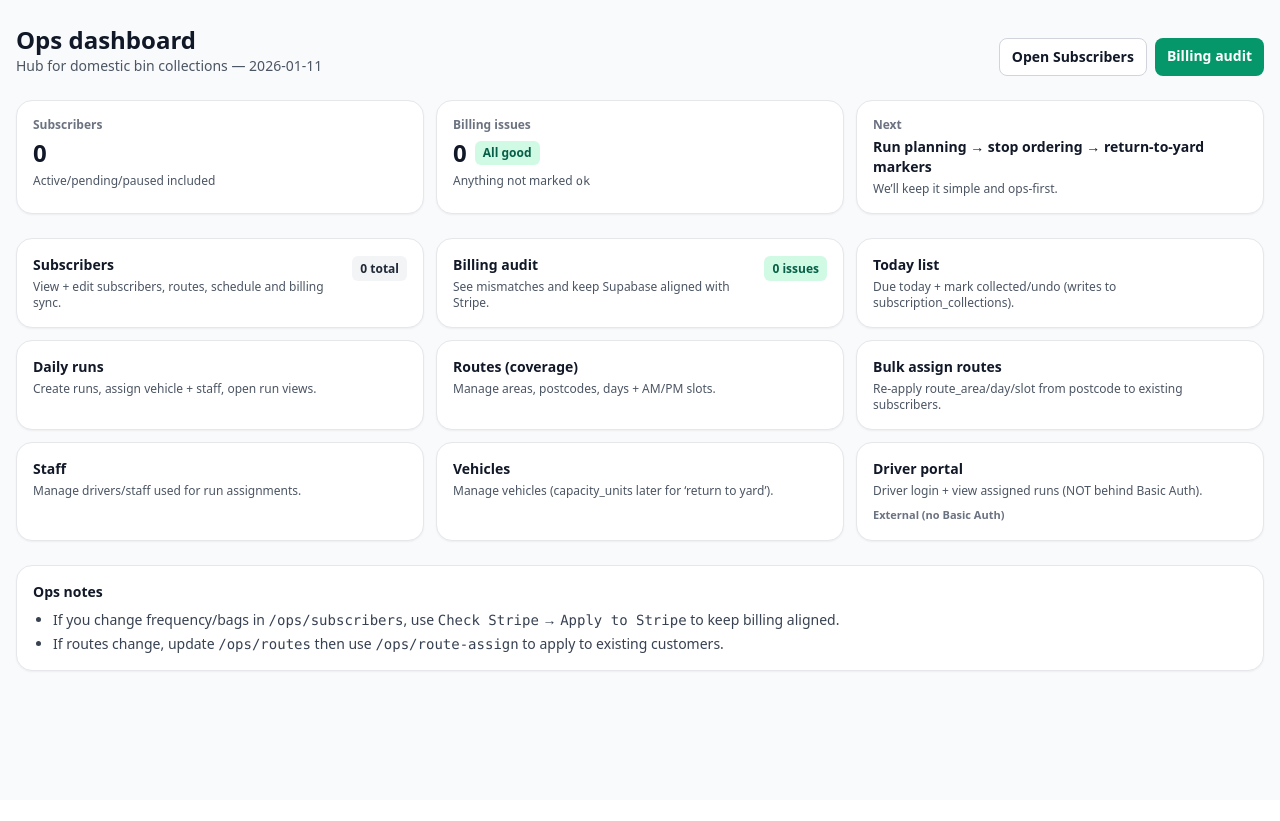
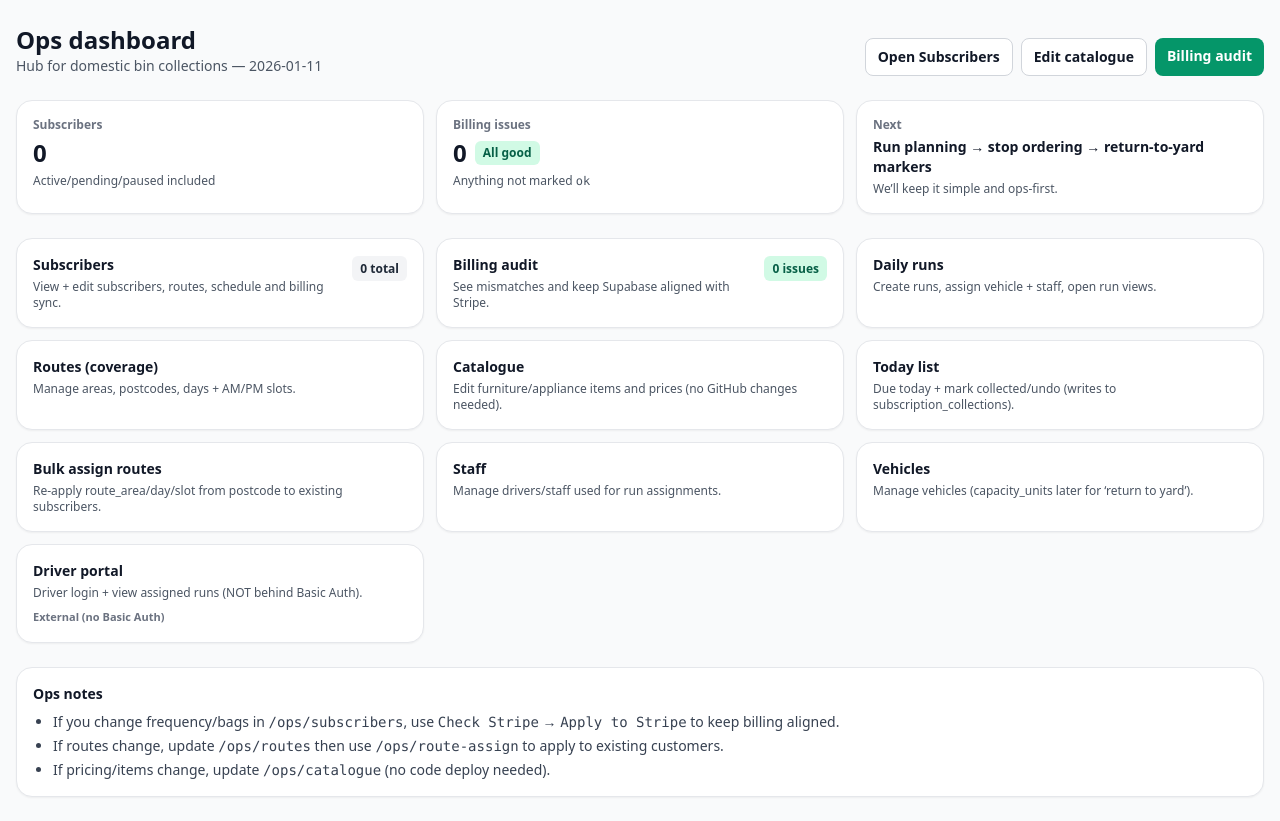
Before and after one commit to othomas555/arocwaste, a Next.js app: page /ops/dashboard in a window 1280 px wide. Before the commit the page ends 800 px from the top, so only its background shows below. Built offline with nearby package versions, Linux system fonts and the light colour scheme; no server answers.

Commit message:
Update dashboard.js

```diff
--- a/pages/ops/dashboard.js
+++ b/pages/ops/dashboard.js
@@ -49,11 +49,6 @@ export default function OpsDashboard({
       ),
     },
     {
-      title: "Today list",
-      desc: "Due today + mark collected/undo (writes to subscription_collections).",
-      href: "/ops/today",
-    },
-    {
       title: "Daily runs",
       desc: "Create runs, assign vehicle + staff, open run views.",
       href: "/ops/daily-runs",
@@ -62,6 +57,16 @@ export default function OpsDashboard({
       title: "Routes (coverage)",
       desc: "Manage areas, postcodes, days + AM/PM slots.",
       href: "/ops/routes",
+    },
+    {
+      title: "Catalogue",
+      desc: "Edit furniture/appliance items and prices (no GitHub changes needed).",
+      href: "/ops/catalogue",
+    },
+    {
+      title: "Today list",
+      desc: "Due today + mark collected/undo (writes to subscription_collections).",
+      href: "/ops/today",
     },
     {
       title: "Bulk assign routes",
@@ -104,6 +109,14 @@ export default function OpsDashboard({
             >
               Open Subscribers
             </Link>
+
+            <Link
+              href="/ops/catalogue"
+              className="rounded-lg border border-gray-300 bg-white px-3 py-2 text-sm font-semibold text-gray-900 hover:bg-gray-50"
+            >
+              Edit catalogue
+            </Link>
+
             <Link
               href="/ops/billing"
               className={classNames(
@@ -192,6 +205,9 @@ export default function OpsDashboard({
               If routes change, update <span className="font-mono">/ops/routes</span> then use{" "}
               <span className="font-mono">/ops/route-assign</span> to apply to existing customers.
             </li>
+            <li>
+              If pricing/items change, update <span className="font-mono">/ops/catalogue</span> (no code deploy needed).
+            </li>
           </ul>
         </div>
       </div>
```
